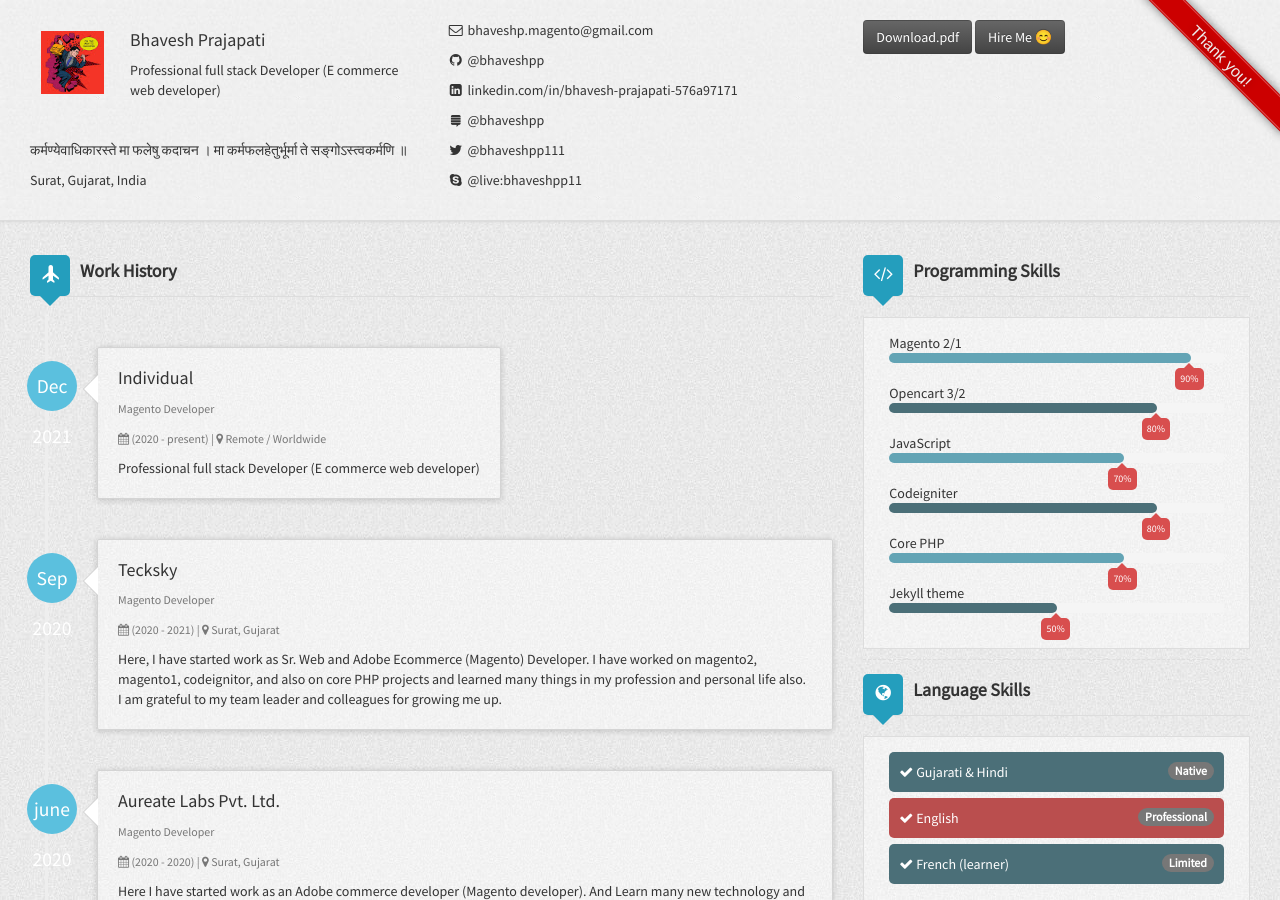
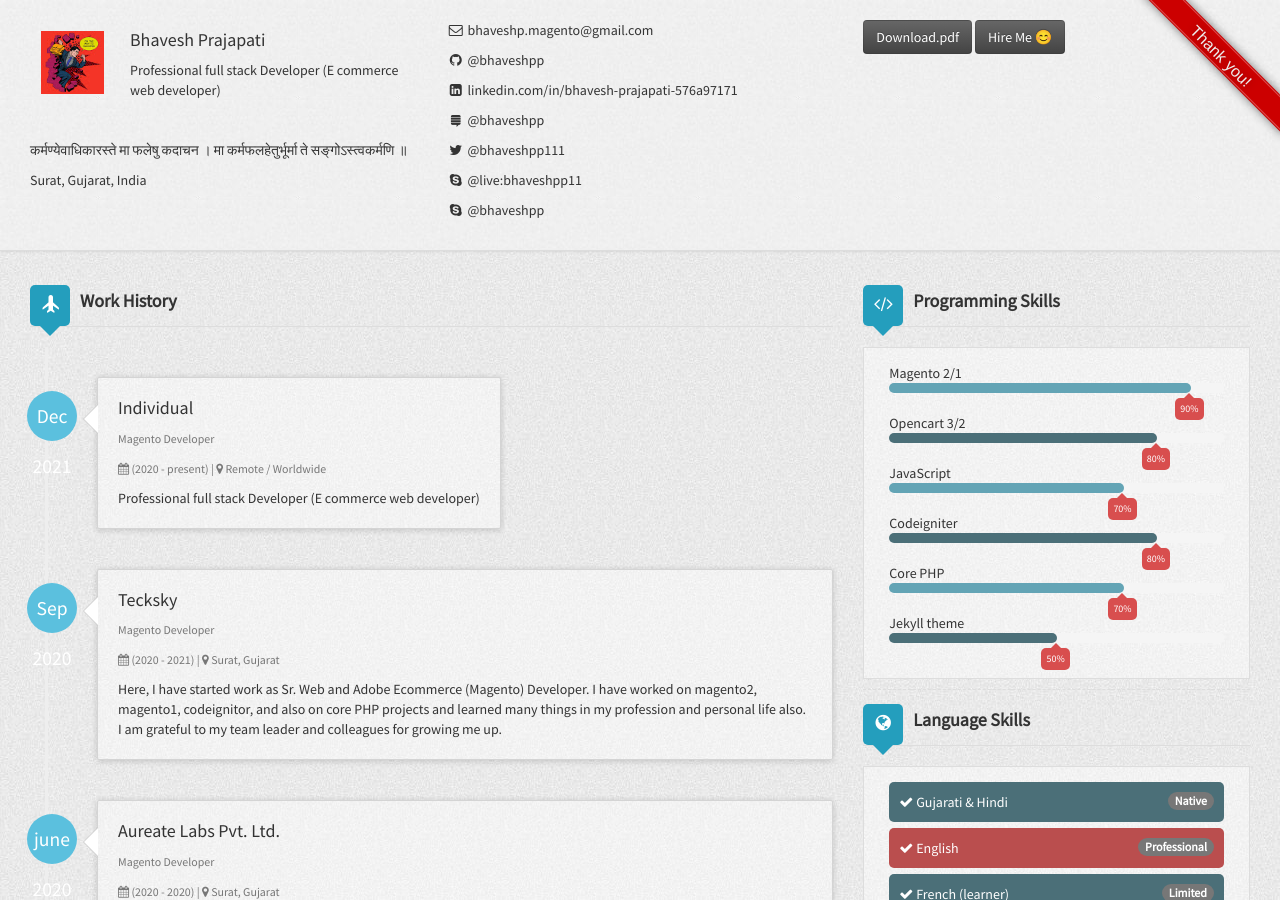
Before and after one commit to bhaveshpp/bhaveshpp.github.io, a Jekyll site: the page built from index.html, in a window 1280 px wide and 900 px high. Built offline with Jekyll 4.4.1, drawn with Linux system fonts in a browser that asks for light colours; nearby versions of some CDN libraries.

Commit message:
content update

```diff
--- a/_config.yml
+++ b/_config.yml
@@ -25,6 +25,7 @@ author:
   github: bhaveshpp
   linkedin: bhavesh-prajapati-576a97171
   twitter: bhaveshpp111
+  codepen: bhaveshpp
   gavatar: /assets/img/avatar.JPG
   magento_stackexchange: 70292
 #  stackoverflow: 70292
--- a/_includes/header.html
+++ b/_includes/header.html
@@ -48,6 +48,12 @@
                         @{{ site.author.skype }}
                     </a>
                 </p>
+                <p>
+                    <i class="fa fa-skype fa-fw"></i>
+                    <a href="//codepen.io/{{ site.author.codepen }}" target="_blank">
+                        @{{ site.author.codepen }}
+                    </a>
+                </p>
             </div>
             <div class="col-sm-4 visible-md-block visible-lg-block">
                 <a href="#" onclick="window.print();" class="btn btn-dark"><i class="icon-file icon-white"></i> Download.pdf </a>
```
